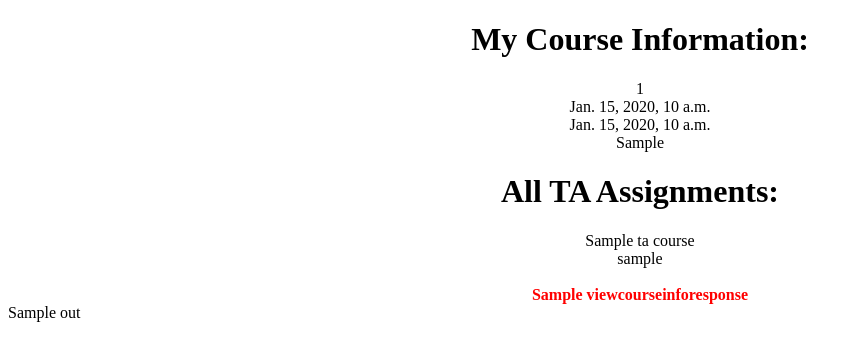
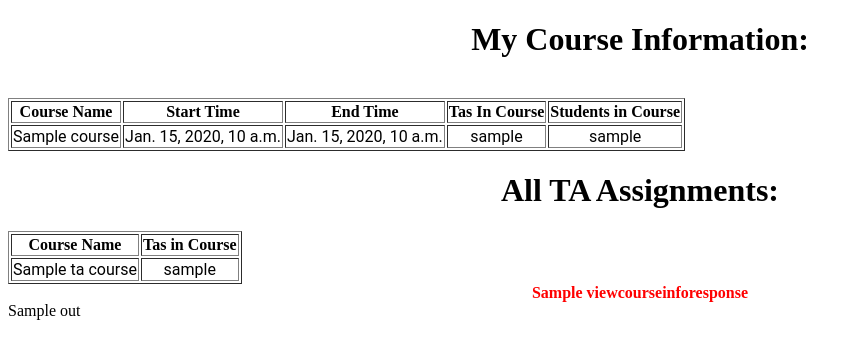
Before and after one commit to DevanClark/Final361, a Django app: template Final/templates/main/viewcourseinfoinstructor.html in a window 1280 px wide. Shown: the part 79-440 px from the top of the page, without its empty margins (0-861 px from the left). Run offline with Django 3.2, Linux system fonts and the light colour scheme; the template is opened without the code that fills it: most values are stand-ins (such as "Sample title", 1, 10 or a date in 2020); some web fonts are replaced.

Commit message:
Finished view course info

```diff
--- a/Final/templates/main/viewcourseinfoinstructor.html
+++ b/Final/templates/main/viewcourseinfoinstructor.html
@@ -1,35 +1,60 @@
 {% extends "base.html" %} {% block content %}
     <h1>My Course Information: </h1>
-    <form method="post" class = "form">
-	    {%csrf_token%}
-    {% for c in courses  %}
-        {{ c.courseId }}
-        <br>
-        {{ c.startTime }}
-           <br>
-        {{ c.endTime }}
-           <br>
-        {{ c.studentsInCourse }}
-{#        {% for s in c.studentsInCourse %}#}
-{#            {{ s.username }}#}
-{#        {% endfor %}#}
-        <br>
-    {% endfor %}
+    <form method="post" class="form">
+        {% csrf_token %}
+        <table border = "1">
+            <tr>
+                <th>Course Name</th>
+                <th>Start Time</th>
+                <th>End Time</th>
+                <th>Tas In Course</th>
+                <th>Students in Course</th>
+            </tr>
+            {% for c in courses %}
+                <tr>
+                    <td>{{ c.course_name }}</td>
+                    <td>{{ c.start_time }}</td>
+                    <td>{{ c.end_time }}</td>
+                <td>
+                    {% for ta in c.tas_per_course %}
+                        {{ ta.username }}
+                        <br>
+                    {% endfor %}
+                </td>
+                 <td>
+                    {% for student in c.students_per_course %}
+                       {{ student.username }}
+                    {% endfor %}
+                </td>
+                 </tr>
+                <br>
+            {% endfor %}
+        </table>
+
+
     </form>
 
     <h1>All TA Assignments:</h1>
-     <form method="post" class = "form">
-	    {%csrf_token%}
-    {% for c in ta_courses  %}
-        {{ c.course_name }}
-     <br>
-        {% for ta in c.tas_per_course %}
-            {{ ta.username }}
-            <br>
-         {% endfor %}
-        <br>
-    {% endfor %}
+    <form method="post" class="form">
+        {% csrf_token %}
+    <table border = "1">
+        <tr>
+            <th>Course Name</th>
+            <th>Tas in Course</th>
+        </tr>
+        {% for c in ta_courses %}
+            <tr>
+                <td>{{ c.course_name }}</td>
+            <td>
+            {% for ta in c.tas_per_course %}
+                {{ ta.username }}
+                <br>
+            {% endfor %}
+            </td>
+            </tr>
+        {% endfor %}
+       </table>
     </form>
-    <div class = "warning" > {{ viewcourseinforesponse }} </div>
-    <div id = "out">{{ out | safe }}</div>
+    <div class="warning"> {{ viewcourseinforesponse }} </div>
+    <div id="out">{{ out | safe }}</div>
 {% endblock content %}
```
Also changed, not shown: Final/DjangoInterface.py (+8 -5 lines), WorkingModels/CourseInfo.py (added, +8 -0 lines).
